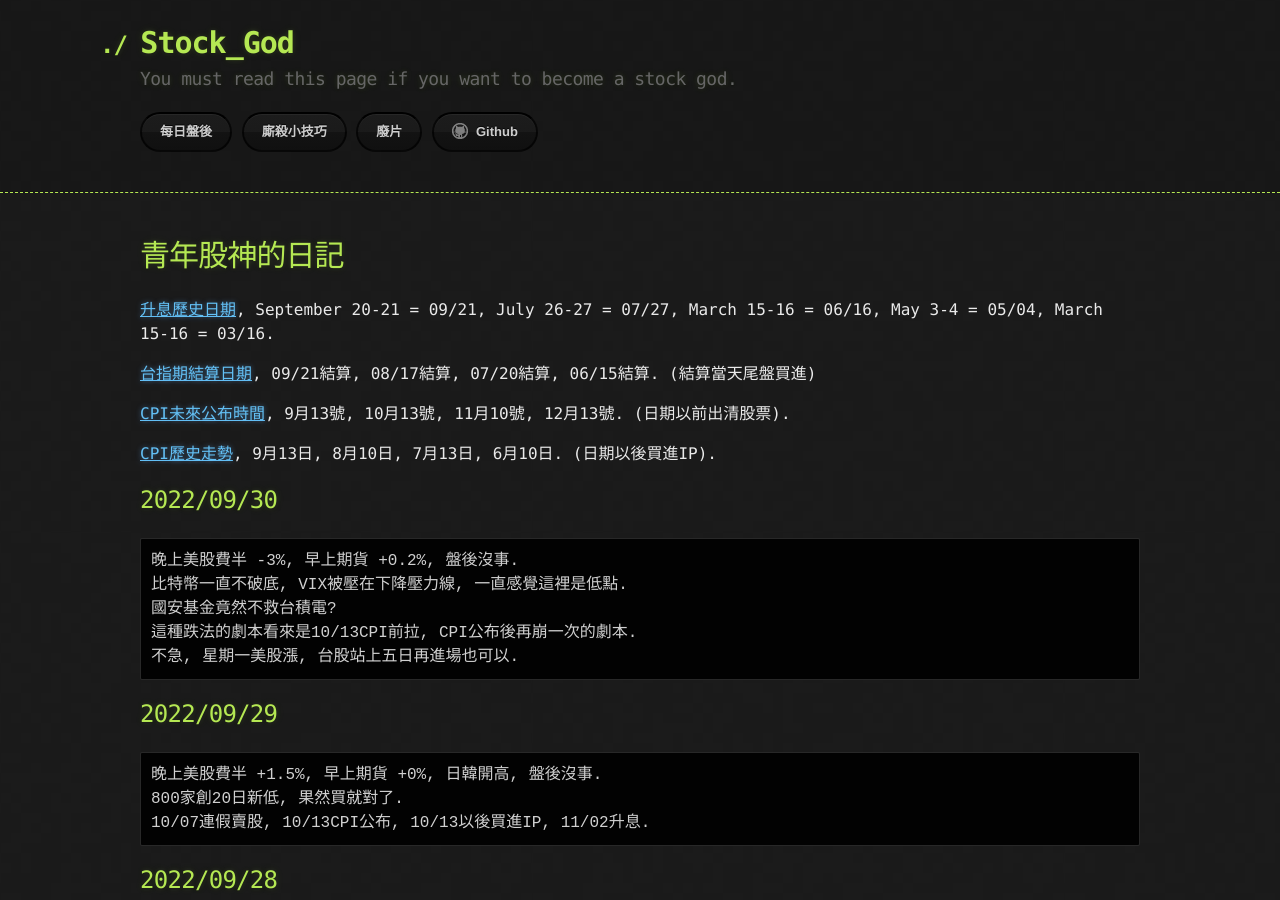
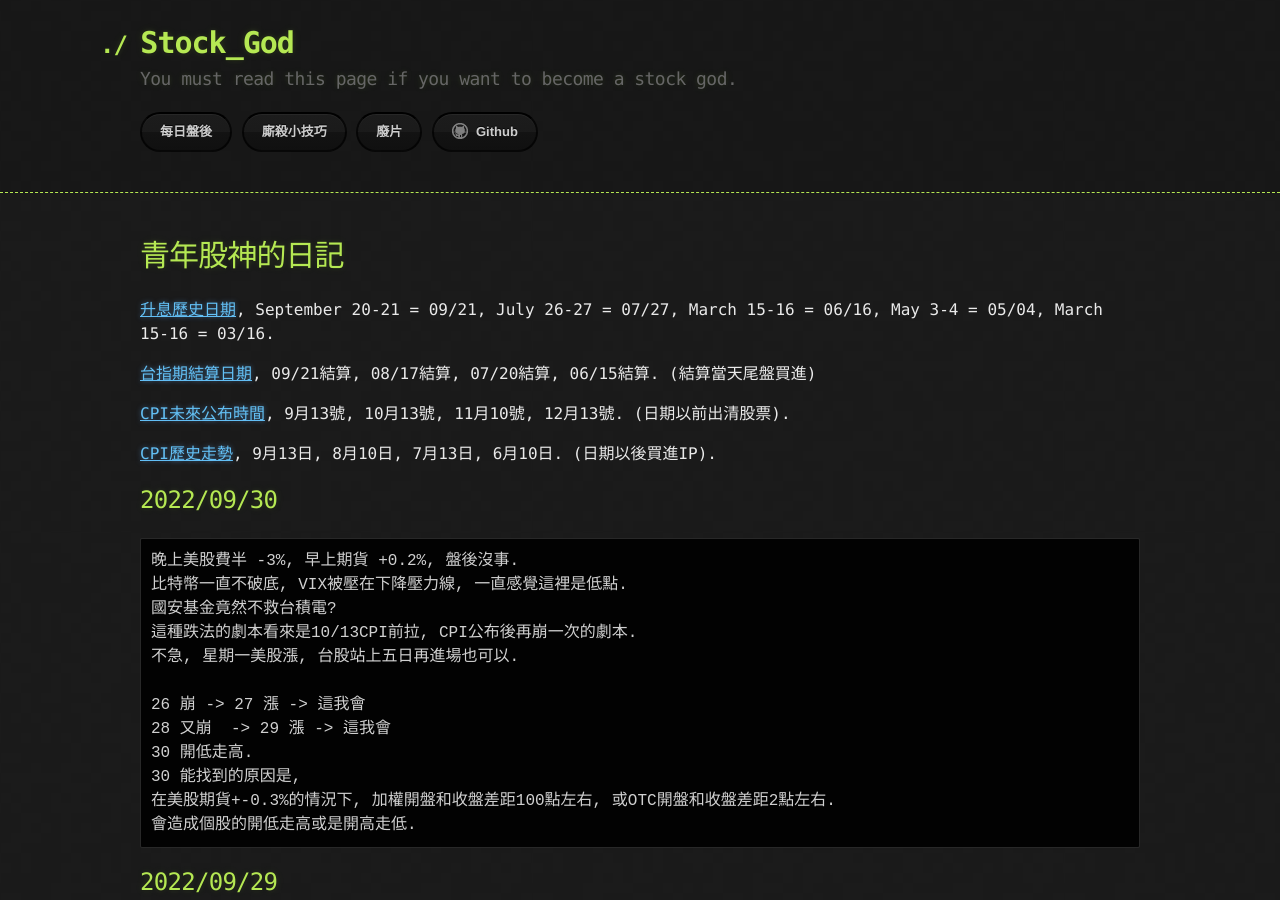
Before and after one commit to lepg5487/Stock_God, a Jekyll site: the page built from index.md, in a window 1280 px wide and 900 px high. Built offline with Jekyll 4.4.1, drawn with Linux system fonts in a browser that asks for light colours; our own code applies the rules of GitHub Pages for plain Markdown files.

Commit message:
Update index.md

````diff
--- a/index.md
+++ b/index.md
@@ -19,6 +19,13 @@ layout: testlayouts
 國安基金竟然不救台積電?
 這種跌法的劇本看來是10/13CPI前拉, CPI公布後再崩一次的劇本.
 不急, 星期一美股漲, 台股站上五日再進場也可以.
+
+26 崩 -> 27 漲 -> 這我會
+28 又崩  -> 29 漲 -> 這我會
+30 開低走高.
+30 能找到的原因是,
+在美股期貨+-0.3%的情況下, 加權開盤和收盤差距100點左右, 或OTC開盤和收盤差距2點左右.
+會造成個股的開低走高或是開高走低.
 ```
 
 ## 2022/09/29
````
